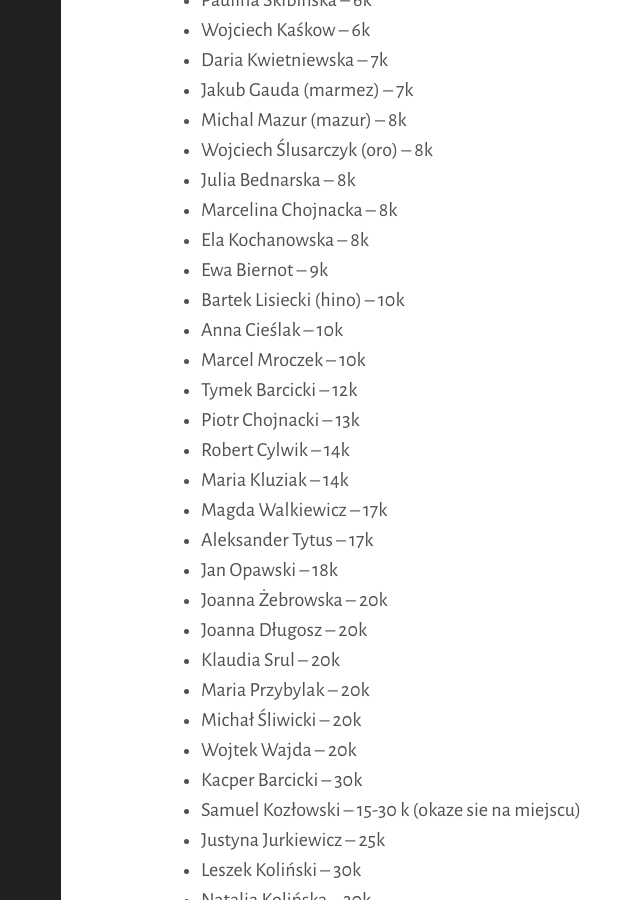
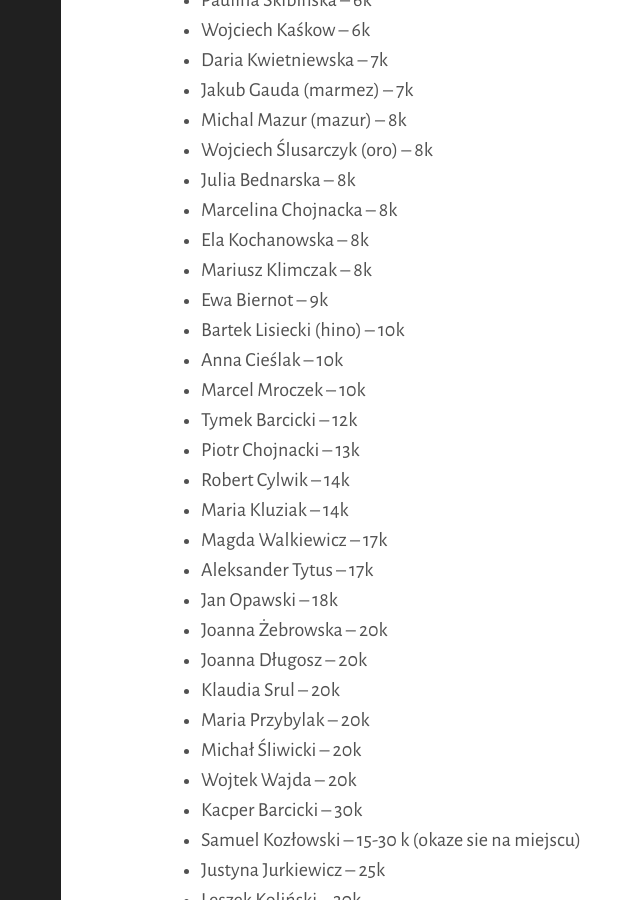
Before and after one commit to tasuki/lsg, a Jekyll site: the page built from zarejestrowani.md, in a window 1280 px wide and 900 px high, scrolled down 1275 px. Shown: the whole window, without its empty margins (299-939 px from the left). Built offline with Jekyll 4.4.1, drawn with Linux system fonts in a browser that asks for light colours; nearby versions of some CDN libraries.

Commit message:
Update zarejestrowani.md

```diff
--- a/zarejestrowani.md
+++ b/zarejestrowani.md
@@ -52,6 +52,7 @@ Zarejestrowani uczestnicy (mniej więcej wg siły):
 - Julia Bednarska -- 8k
 - Marcelina Chojnacka -- 8k
 - Ela Kochanowska -- 8k
+- Mariusz Klimczak -- 8k
 - Ewa Biernot -- 9k
 - Bartek Lisiecki (hino) -- 10k
 - Anna Cieślak -- 10k
```
